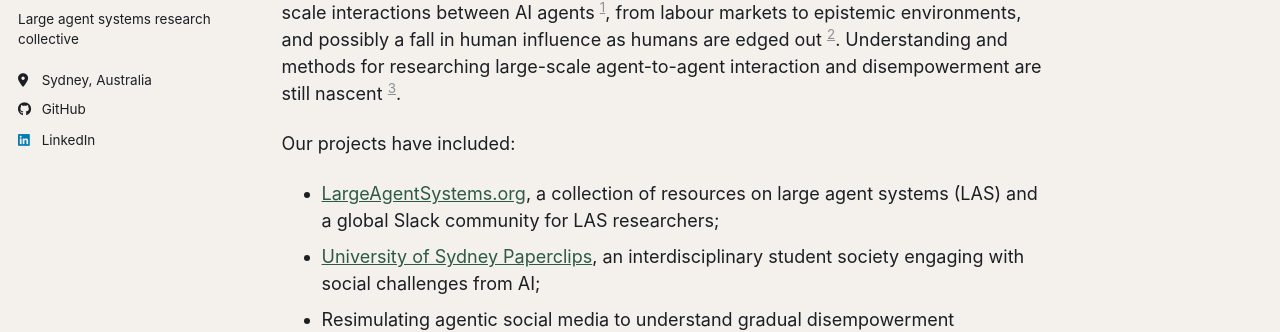
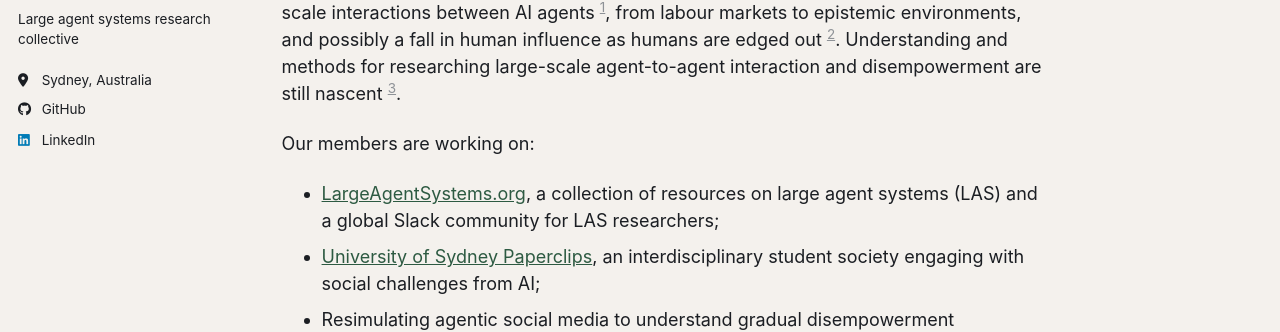
Before and after one commit to Gigascale-Labs/Gigascale-Labs.github.io, a Jekyll site: the page built from _pages/about.md, in a window 1280 px wide and 900 px high. Shown: the part 330-662 px from the top of the window. Built offline with Jekyll 4.4.1, drawn with Linux system fonts in a browser that asks for light colours; a script bundle is joined from its source files by our own code; library files that are not in the unit come from our copies.

Commit message:
about: Update PC description

```diff
--- a/_pages/about.md
+++ b/_pages/about.md
@@ -11,9 +11,9 @@
 
 We work on large agent systems safety because we believe it is urgent: imminent, significant, and under-resourced. We believe automation will delegate a substantial share of human decision-making to agentic AI by the mid-2030s. That means a variety of large-scale interactions between AI agents [^tomaseva], from labour markets to epistemic environments, and possibly a fall in human influence as humans are edged out [^kulveit]. Understanding and methods for researching large-scale agent-to-agent interaction and disempowerment are still nascent [^tomasevb].
 
-Our projects have included:
+Our members are working on:
 - [LargeAgentSystems.org](https://www.largeagentsystems.org), a collection of resources on large agent systems (LAS) and a global Slack community for LAS researchers;
-- [University of Sydney Paperclips](https://www.instagram.com/usyd.paperclips/), an interdisciplinary student society engaging with social challenges from AI;
+- [University of Sydney Paperclips](https://usyd-paperclips.github.io), an interdisciplinary student society engaging with social challenges from AI;
 - Resimulating agentic social media to understand gradual disempowerment processes; and
 - An evaluation of the potential to scale gradual disempowerment modelling using micro-founded social science models.
 
```
